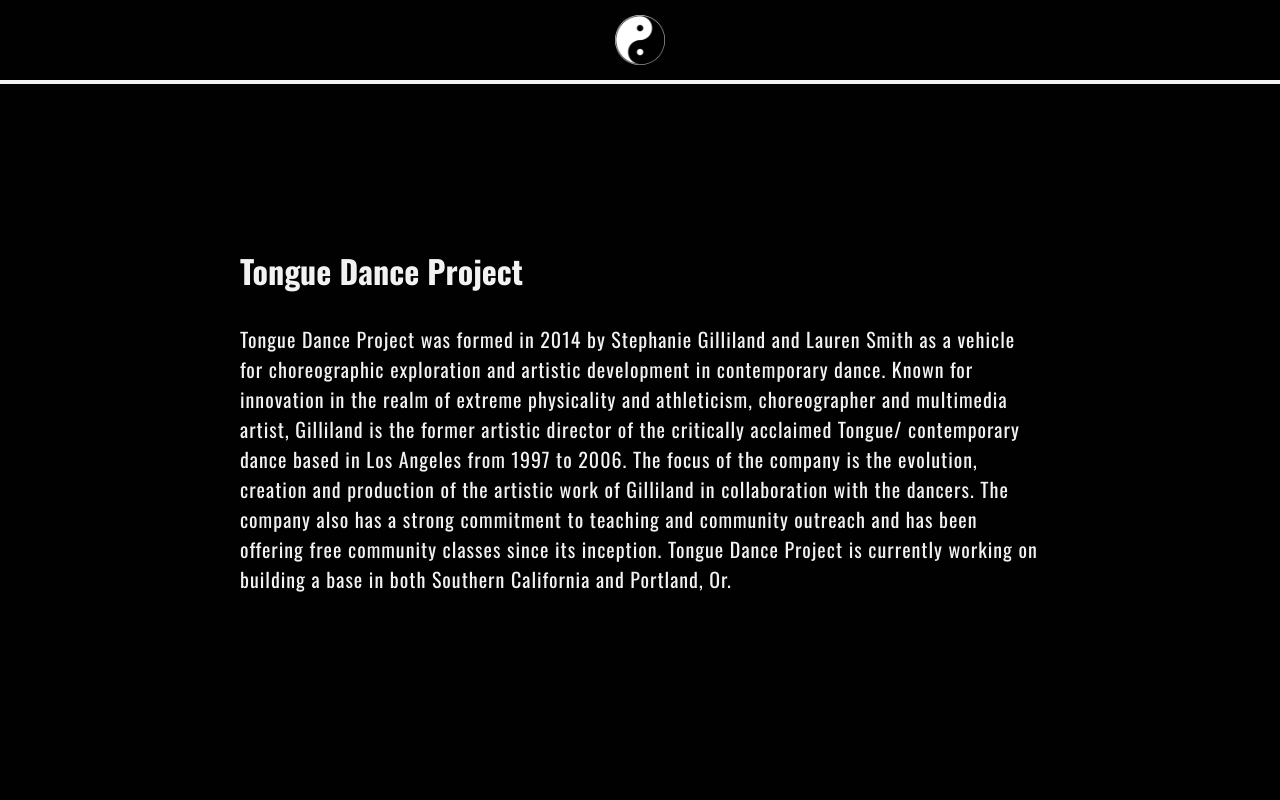
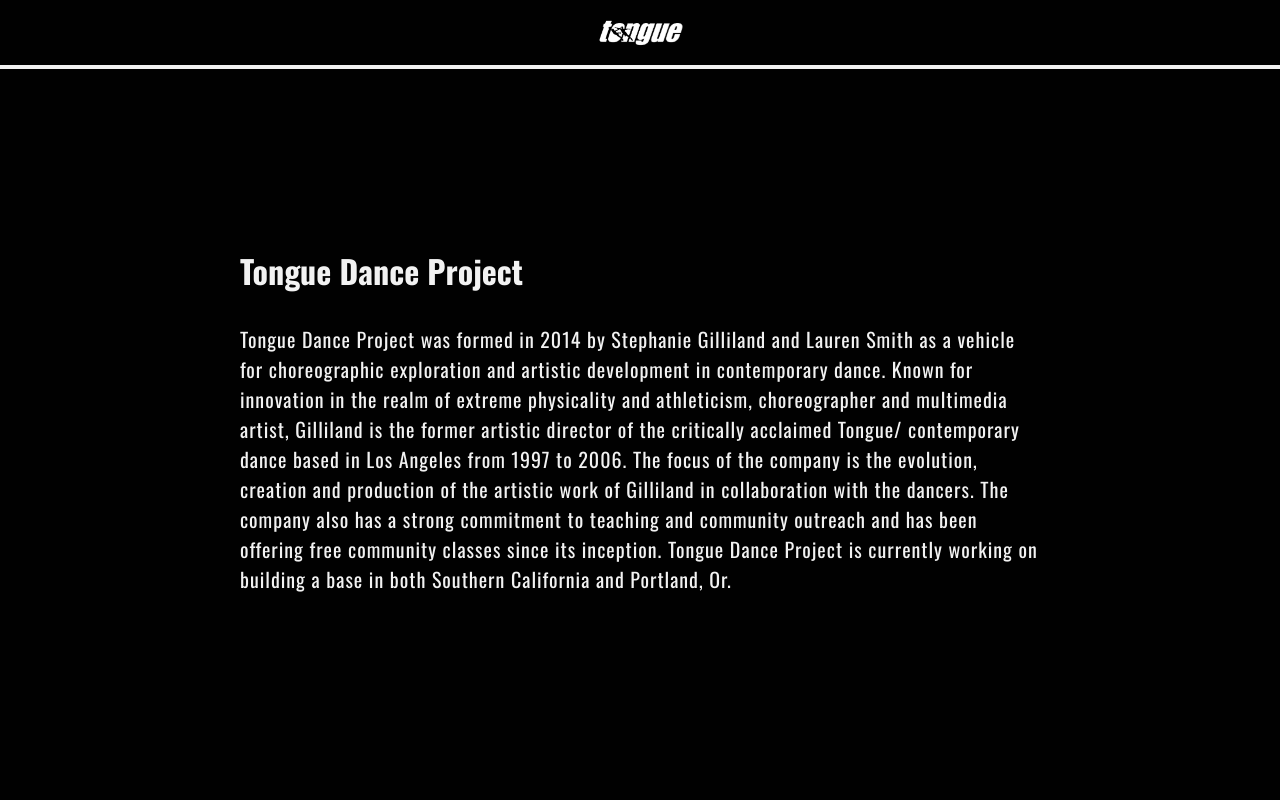
Before and after one commit to domvillegas/tongue, a Next.js app: page /the-company in a window 1280 px wide. Shown: the top 800 px of the page. Built offline with nearby package versions, Linux system fonts and the light colour scheme.

Commit message:
Add new flyer. Add new tongue logo.

```diff
--- a/src/components/MenuButton/MenuButton.module.scss
+++ b/src/components/MenuButton/MenuButton.module.scss
@@ -7,7 +7,7 @@
   text-decoration: none;
   border-bottom: 1px solid $white;
   font-size: 30px;
-  padding: 15px 0;
+  padding: 10px 0;
   background: $black;
   z-index: 2;
   cursor: pointer;
@@ -15,6 +15,11 @@
   display: flex;
   justify-content: center;
 
+  img {
+    height: auto;
+    width: 100px;
+  }
+
   &:hover {
     border-bottom: 4px solid $white;
   }
--- a/src/components/MenuButton/MenuButton.tsx
+++ b/src/components/MenuButton/MenuButton.tsx
@@ -3,6 +3,7 @@
 import { pushRouteWithFade } from "@/utils/helpers";
 import { useRouter } from "next/router";
 import yinyang from '../../assets/backgrounds/yinyang.png';
+import tongueLogo from '../../assets/backgrounds/tongue-logo.png';
 import Image from "next/image";
 
 const MenuButton = () => {
@@ -14,7 +15,7 @@
 
   return (
     <div className={styles.menuButton} onClick={clickHandler}>
-        <Image src={yinyang.src} alt="yinyang" width={50} height={50} />
+        <Image src={tongueLogo.src} alt="yinyang" width={50} height={50} />
     </div>
   );
 };
```
Also changed, not shown: src/assets/backgrounds/in-the-rough.jpg, src/assets/backgrounds/tongue-logo.png (added).
